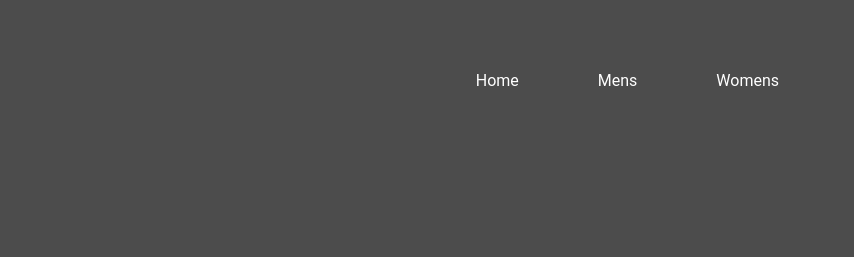
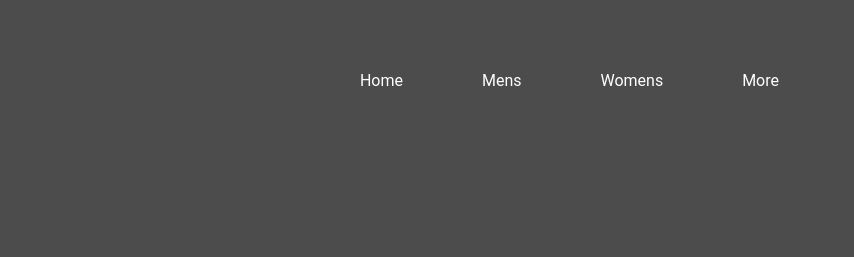
Before and after one commit to AaravPatel1234/Aarav-s-Website-Project, a plain HTML site: page index.html in a window 1280 px wide. Shown: the top 257 px of the page, 206-1060 px from the left. Drawn offline with Linux system fonts and the light colour scheme.

Commit message:
Add files via upload
Added comments explaining my code

```diff
--- a/index.html
+++ b/index.html
@@ -1,31 +1,39 @@
 <!DOCTYPE html>
-
+<!-- Setting the language, adding a website title and linking in the stylesheet. -->
 <html lang="en">
     <head>
         <meta charset="uft-8">
         <title>Legacy Parfums</title>
         <link rel="stylesheet" href="style.css">
     </head>
+    <!-- Making a few div classes to then later edit on my stylesheet -->
     <body>
       <div class="container">
         <div class="navbar">
+          <!-- Below I added an image which is the company's logo for the homepage -->
           <img src="logo.png.jpg" class="logo">
           <nav>
             <ul>
+              <!--Here I added the links to the different pages and hyper referenced the
+              files to those links. These are the files that the buttons in my navbar
+              will lead to -->
                <li><a href="index.html">Home</a></li>
                <li><a href="mens.html">Mens</a></li>
                <li><a href="womens.html">Womens</a></li>
+               <li><a href="more.html">More</a></li>
                <li><a href="aboutus.html">About us</a></li>
              </ul>
           </nav>
+          <!-- Added menu icon for home page -->
           <img src="menu.png" class="menubar">
         </div>
-
+        <!-- I add text for my homepage -->
         <div class="row">
           <div class="col">
             <h1>Legacy Parfums.</h1>
             <p>Our top of the line fragrances will blow you away. From mens to womens, we've got something for everyone. Have a look at a few of our most popular products and order them right away!</p>
           </div>
+          <!-- This is where I add the text for my image cards on the homepage. -->
           <div class="col">
             <div class="card card1">
               <h5>His Legacy</h5>
```
